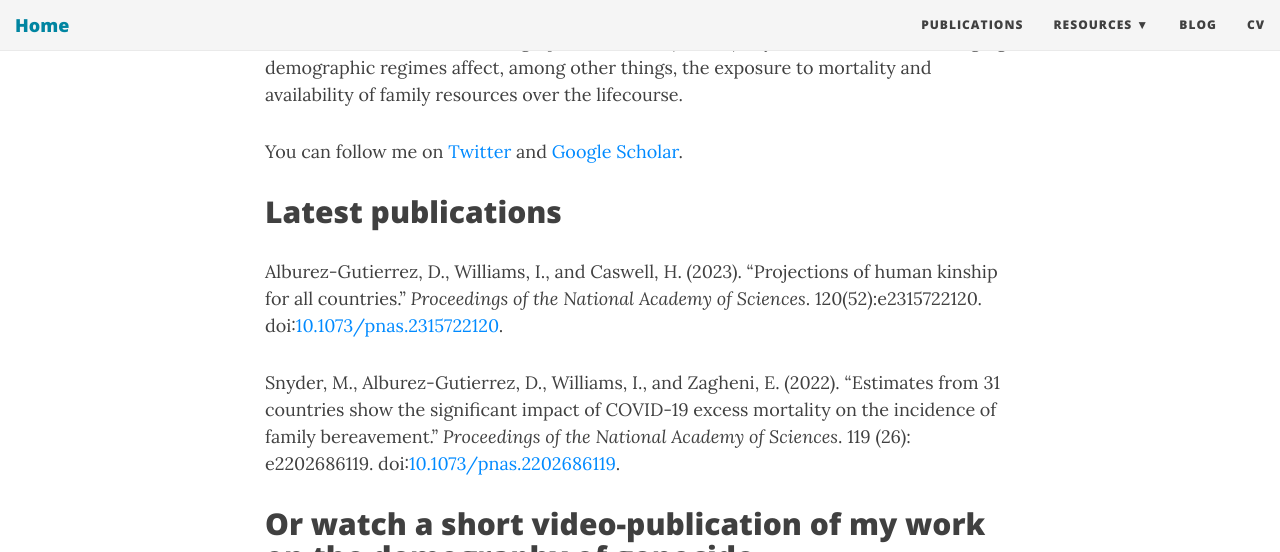
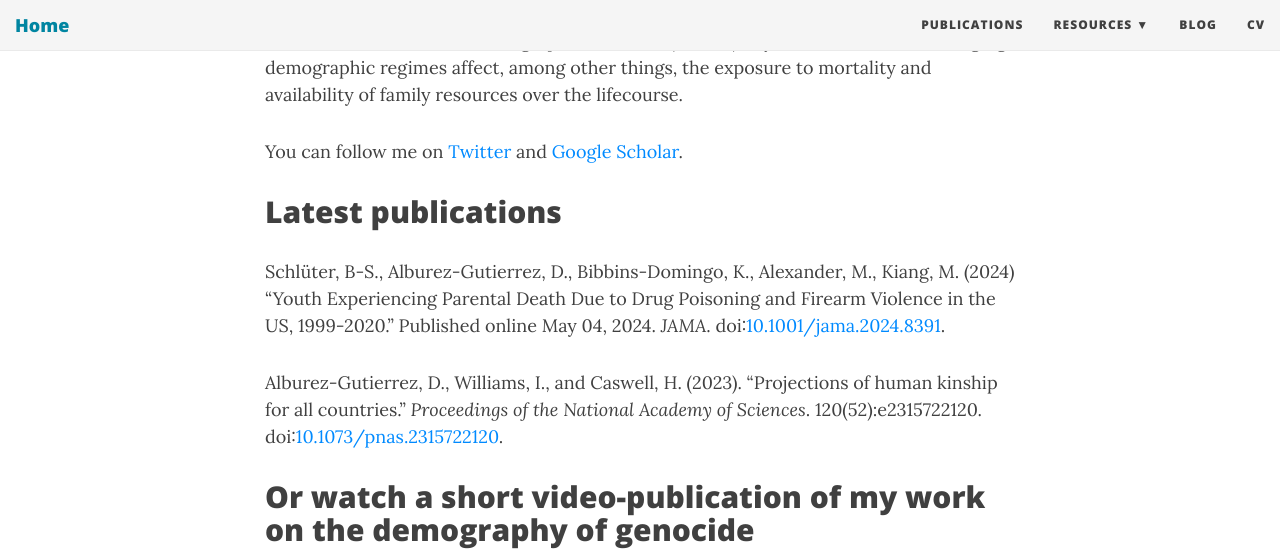
Before and after one commit to alburezg/alburezg.github.io, a Jekyll site: the page built from index.md, in a window 1280 px wide and 900 px high, scrolled down 453 px, cut to the strip 0-552 px from the top of the window. Built offline with Jekyll 4.4.1, drawn with Linux system fonts in a browser that asks for light colours; nearby versions of some CDN libraries; comment, search, counter and statistics services are not loaded.

Commit message:
new pubs

```diff
--- a/index.md
+++ b/index.md
@@ -22,9 +22,13 @@ You can follow me on [Twitter](https://twitter.com/d_alburez) and [Google Schola
 
 {: .notice}
 
+Schlüter, B-S., Alburez-Gutierrez, D., Bibbins-Domingo, K., Alexander, M., Kiang, M. (2024) "Youth Experiencing Parental Death Due to Drug Poisoning and Firearm Violence in the US, 1999-2020." Published online May 04, 2024. *JAMA*. doi:[10.1001/jama.2024.8391](https://jamanetwork.com/journals/jama/fullarticle/2818482).
+
 Alburez-Gutierrez, D., Williams, I., and Caswell, H. (2023). "Projections of human kinship for all countries." *Proceedings of the National Academy of Sciences*. 120(52):e2315722120. doi:[10.1073/pnas.2315722120](https://doi.org/10.1073/pnas.2315722120).
 
+<!---
 Snyder, M., Alburez-Gutierrez, D., Williams, I., and Zagheni, E. (2022). "Estimates from 31 countries show the significant impact of COVID-19 excess mortality on the incidence of family bereavement." *Proceedings of the National Academy of Sciences*.  119 (26): e2202686119. doi:[10.1073/pnas.2202686119](https://doi.org/10.1073/pnas.2202686119).
+-->
 
 <!---
 **Alburez-Gutierrez, D.** (2022). "The demographic drivers of grief and memory after genocide in Guatemala." *Demography*. 59 (3): 1173–1194. doi:[10.1215/00703370-9975747](https://doi.org/10.1215/00703370-9975747).
```
